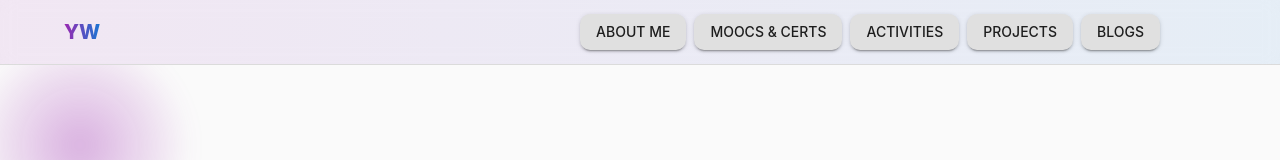
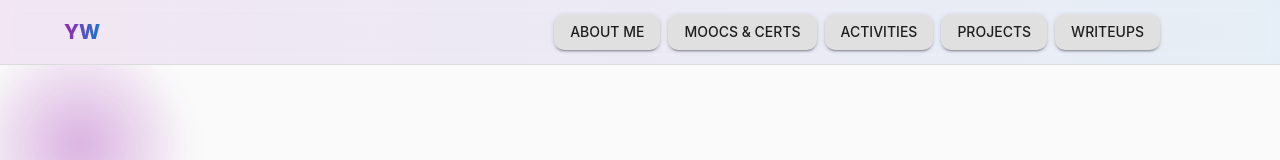
Before and after one commit to YUMNAWARIS/portfolio, a Next.js app: page / in a window 1280 px wide. Shown: the top 160 px of the page. Built offline with nearby package versions, Linux system fonts and the light colour scheme; some icons are missing.

Commit message:
Rename "Blogs" section to "Writeups" in Header component

```diff
--- a/src/components/Header.tsx
+++ b/src/components/Header.tsx
@@ -25,7 +25,7 @@ const sections = [
   { label: "MOOCs & Certs", href: "/moocs-certs" },
   { label: "Activities", href: "/activities" },
   { label: "Projects", href: "/projects" },
-  { label: "Blogs", href: "/blogs" },
+  { label: "Writeups", href: "/blogs" },
 ];
 
 export default function Header() {
```
